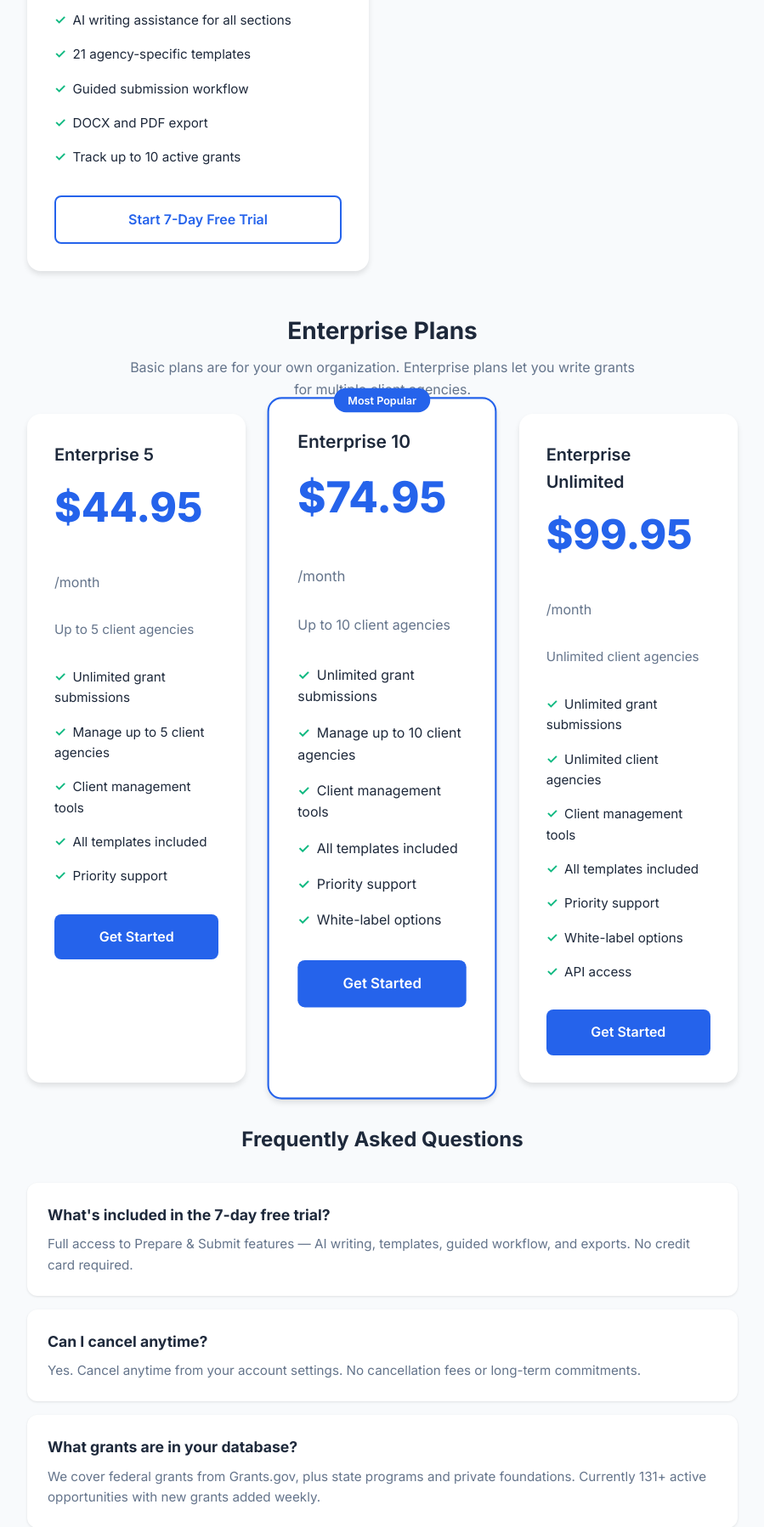
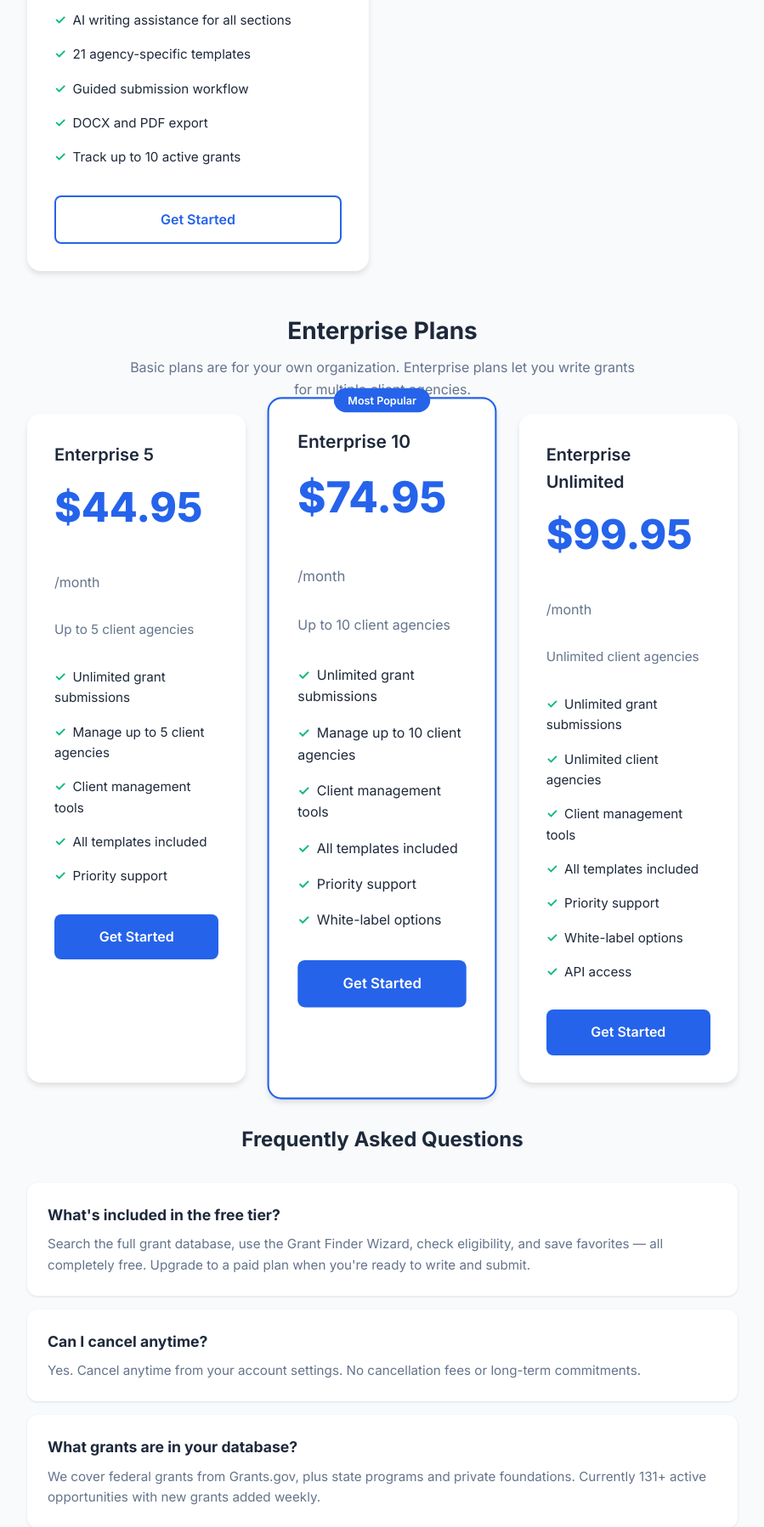
Before and after one commit to fbwalker4/GrantPro, a Flask app: page /pricing in a window 1280 px wide. Shown: the part 1120-2917 px from the top of the page at 85% size, without its empty margins (190-1089 px from the left). Run offline with Flask 3, Linux system fonts and the light colour scheme; parts of the project's set-up code (start-up, migrations or seed data) failed here and were passed over.

Commit message:
Fix trial messaging inconsistency on pricing page
- Remove "Start 7-Day Free Trial" CTAs — no trial feature exists
- Replace with "Get Started" on Monthly and Annual buttons
- Update FAQ: "What's included in the free trial?" → "What's included
  in the free tier?" with accurate description
- Prevents user confusion at the conversion moment

Co-Authored-By: Claude Opus 4.6 (1M context) <noreply@anthropic.com>

```diff
--- a/portal/templates/pricing.html
+++ b/portal/templates/pricing.html
@@ -111,7 +111,7 @@
                     <li>Priority support</li>
                     <li>Client management (up to 10)</li>
                 </ul>
-                <a href="/signup?plan=annual" class="btn btn-primary">Start 7-Day Free Trial</a>
+                <a href="/signup?plan=annual" class="btn btn-primary">Get Started</a>
             </div>
 
             <div class="plan">
@@ -126,7 +126,7 @@
                     <li>DOCX and PDF export</li>
                     <li>Track up to 10 active grants</li>
                 </ul>
-                <a href="/signup?plan=monthly" class="btn btn-outline">Start 7-Day Free Trial</a>
+                <a href="/signup?plan=monthly" class="btn btn-outline">Get Started</a>
             </div>
         </div>
 
@@ -187,8 +187,8 @@
             <h2>Frequently Asked Questions</h2>
 
             <div class="faq-item">
-                <h3>What's included in the 7-day free trial?</h3>
-                <p>Full access to Prepare & Submit features — AI writing, templates, guided workflow, and exports. No credit card required.</p>
+                <h3>What's included in the free tier?</h3>
+                <p>Search the full grant database, use the Grant Finder Wizard, check eligibility, and save favorites — all completely free. Upgrade to a paid plan when you're ready to write and submit.</p>
             </div>
 
             <div class="faq-item">
```
